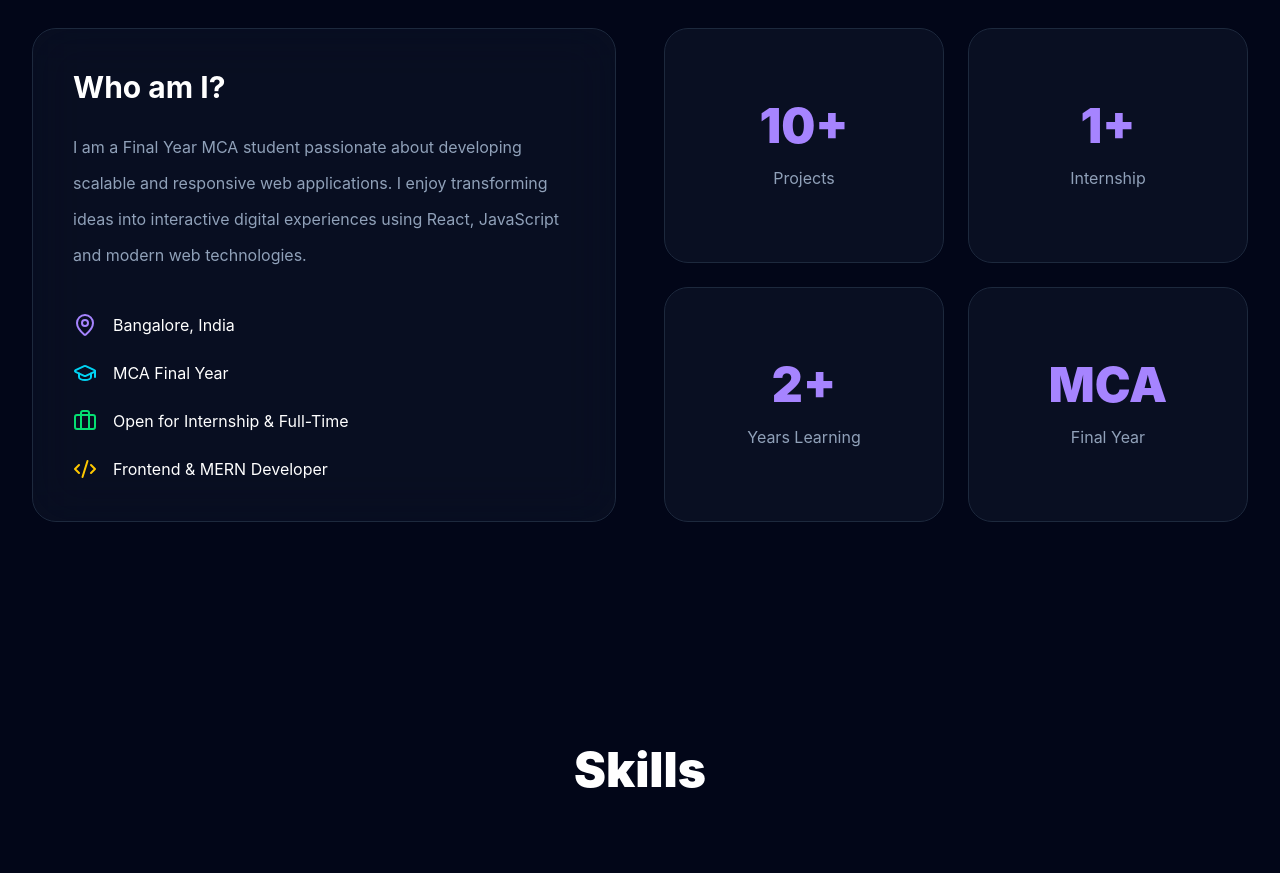
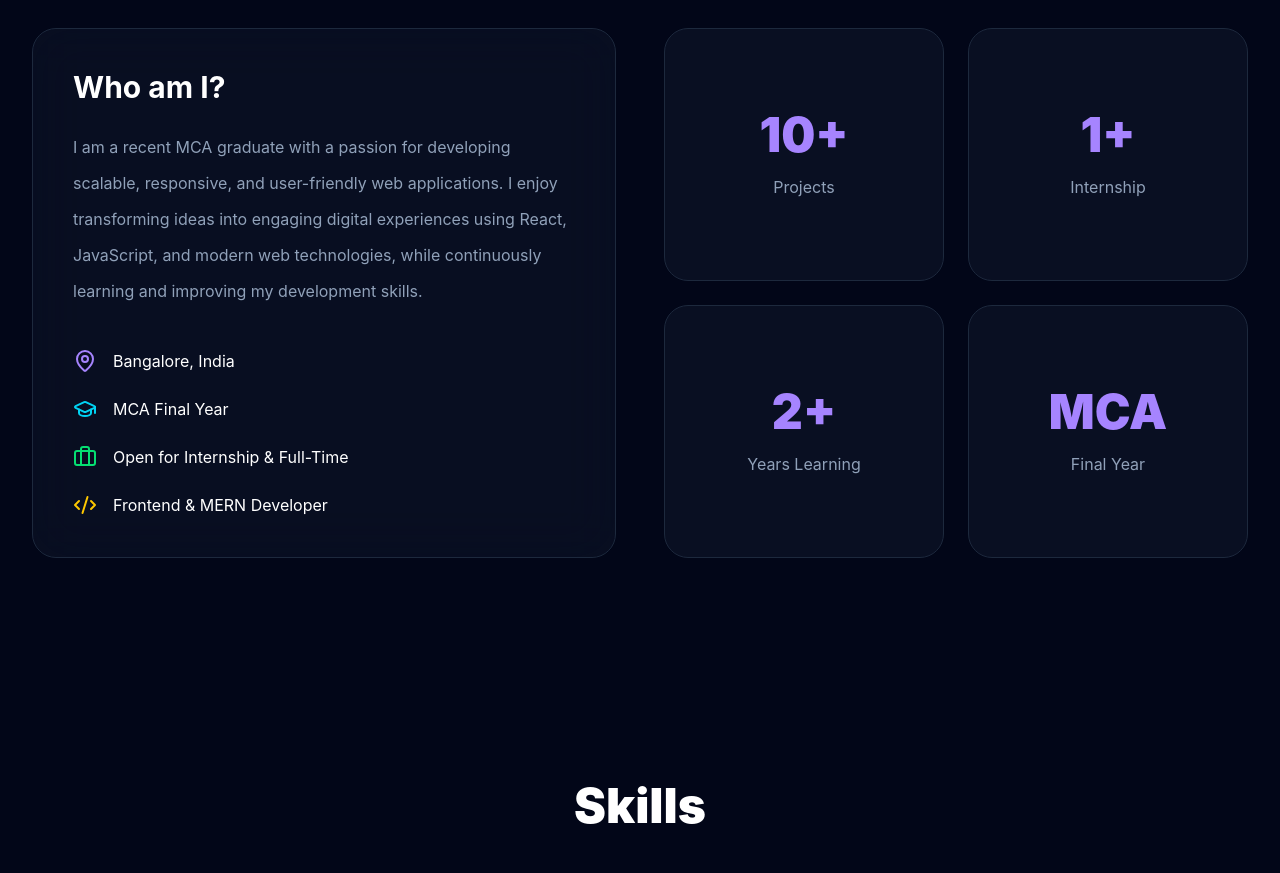
Before and after one commit to mohitsrivastava18/Mohit-Protfolio, a React (Vite) app: page / in a window 1280 px wide. Shown: the part 1080-1953 px from the top of the page. Built offline with nearby package versions, Linux system fonts and the light colour scheme.

Commit message:
Revise About section for clarity and detail
Updated personal description to reflect recent graduation and enhanced focus on user-friendly applications.

```diff
--- a/src/components/About/About.jsx
+++ b/src/components/About/About.jsx
@@ -63,11 +63,12 @@ export default function About() {
             </h3>
 
             <p className="text-slate-400 leading-9">
-              I am a Final Year MCA student passionate about
-              developing scalable and responsive web applications.
-              I enjoy transforming ideas into interactive digital
-              experiences using React, JavaScript and modern web
-              technologies.
+              I am a recent MCA graduate with a passion for developing scalable,
+              responsive, and user-friendly web applications.
+              I enjoy transforming ideas into engaging digital experiences using
+              React, JavaScript, and modern web technologies,
+              while continuously learning and improving my development skills.
+
             </p>
 
             <div className="mt-10 space-y-6">
```
